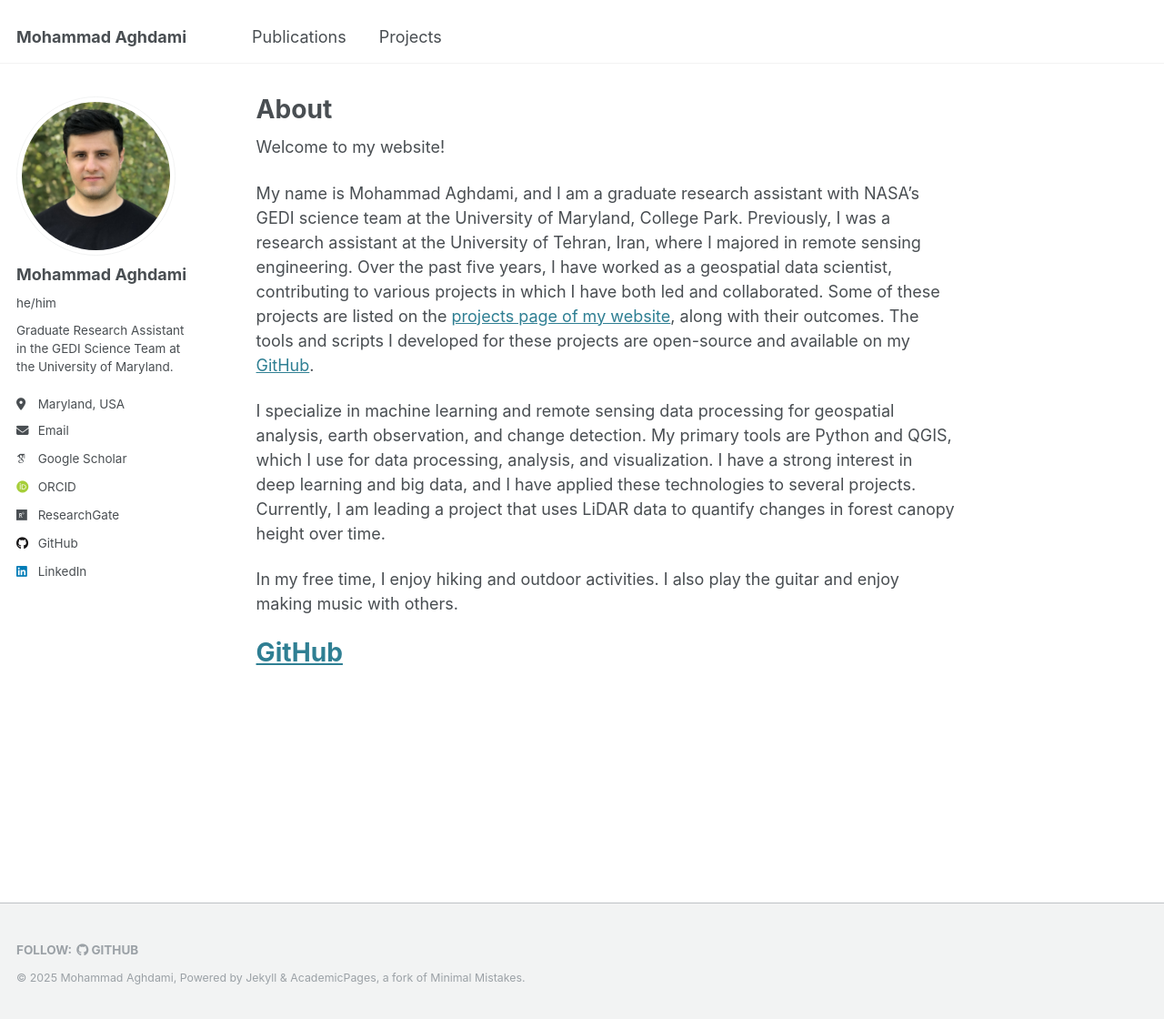
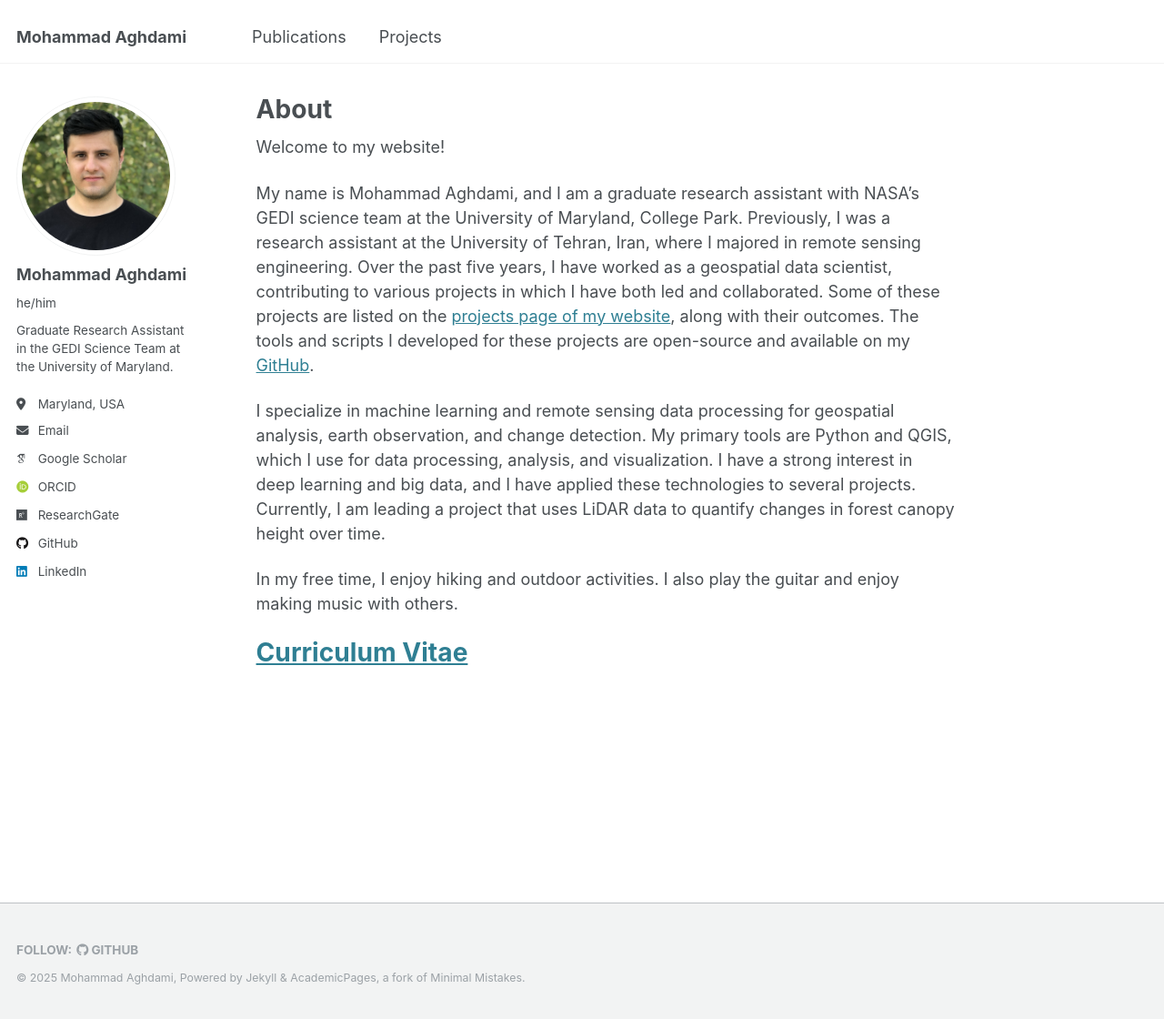
Before and after one commit to mo-agh/mo-agh.github.io, a Jekyll site: the page built from _pages/about.md, in a window 1280 px wide and 1120 px high. Shown: the whole window at 91% size. Built offline with Jekyll 4.4.1, drawn with Linux system fonts in a browser that asks for light colours; some web fonts are replaced.

Commit message:
Update about.md

```diff
--- a/_pages/about.md
+++ b/_pages/about.md
@@ -14,4 +14,4 @@ My name is Mohammad Aghdami, and I am a graduate research assistant with NASA's
 I specialize in machine learning and remote sensing data processing for geospatial analysis, earth observation, and change detection. My primary tools are Python and QGIS, which I use for data processing, analysis, and visualization. I have a strong interest in deep learning and big data, and I have applied these technologies to several projects. Currently, I am leading a project that uses LiDAR data to quantify changes in forest canopy height over time.
 
 In my free time, I enjoy hiking and outdoor activities. I also play the guitar and enjoy making music with others.
-# [GitHub](https://mo-agh.github.io/files/CV_v2.pdf)
+# [Curriculum Vitae](https://mo-agh.github.io/files/CV_v2.pdf)
```
